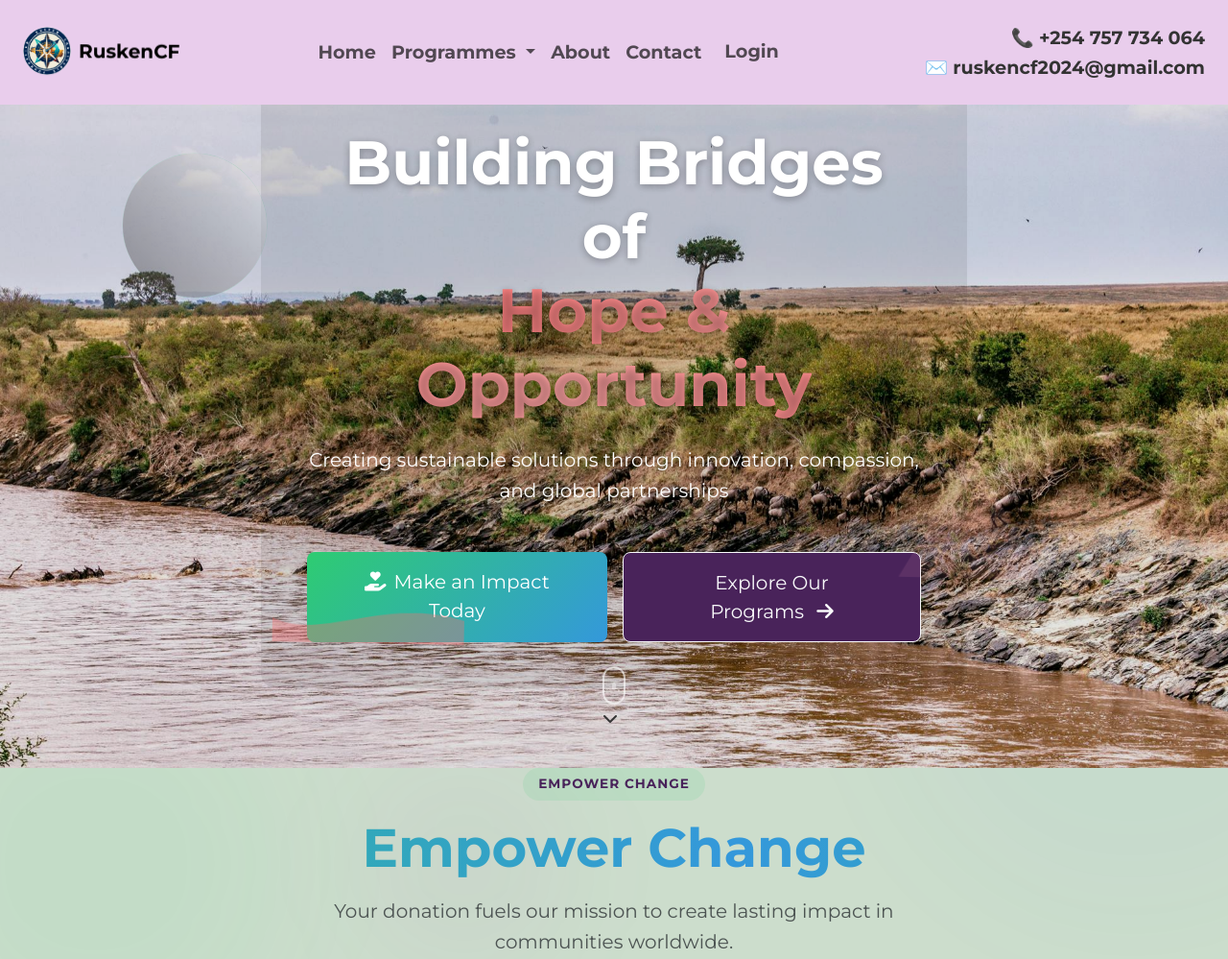
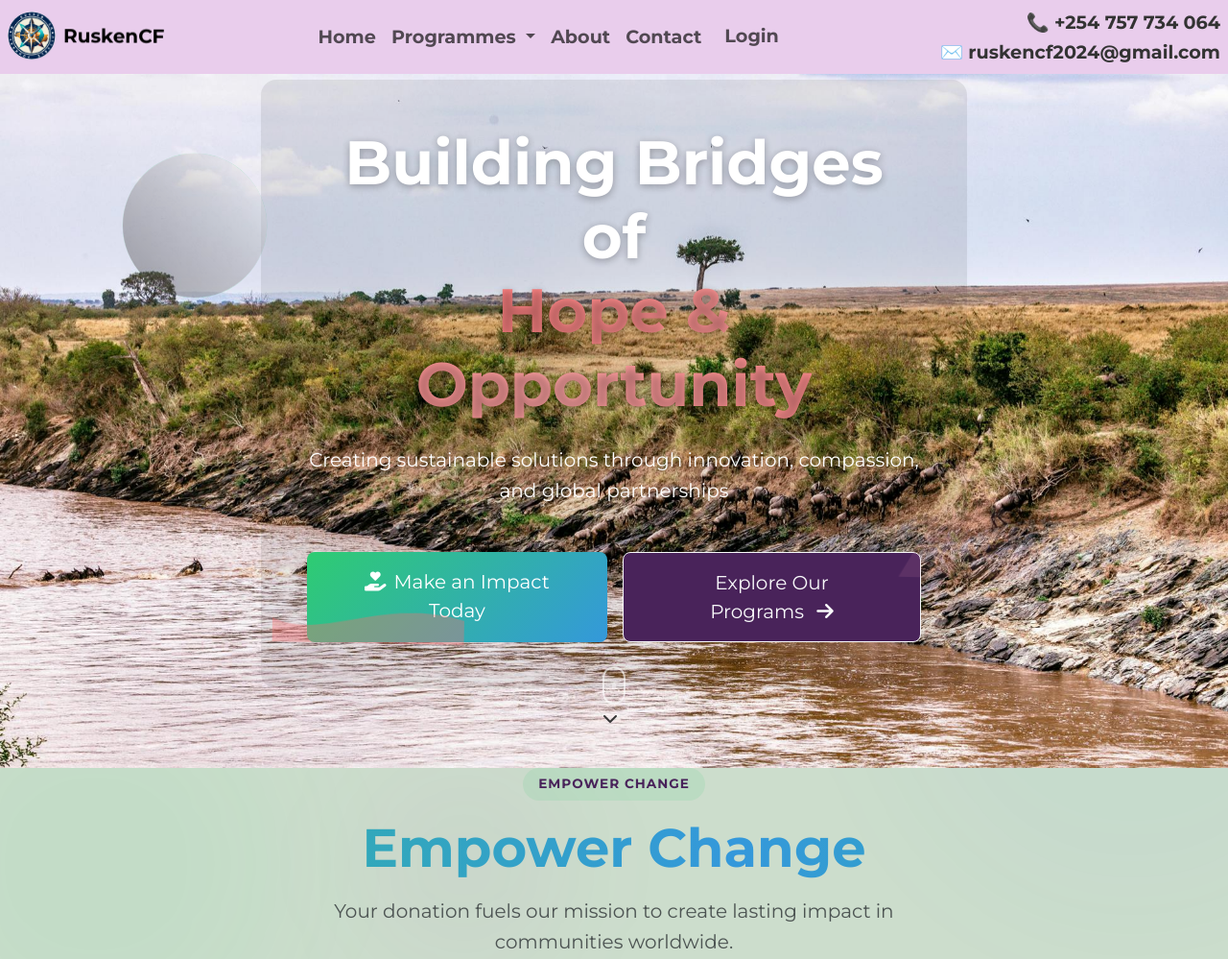
Before and after one commit to KEVINOCHAE/Rusken-Charitable-Foundation, a Flask app: page / in a window 1280 px wide. Shown: the top 999 px of the page at 96% size. Run offline with Flask 3, Linux system fonts and the light colour scheme; data that the repository does not hold is empty; some libraries are stand-ins or nearby versions.

Commit message:
hompage finishing

```diff
--- a/app/static/css/page.css
+++ b/app/static/css/page.css
@@ -41,12 +41,7 @@
 .gradient-overlay {
   position: absolute;
   inset: 0; /* shorthand for top/left/right/bottom: 0 */
-  background: linear-gradient(
-    to bottom,
-    rgba(0, 0, 0, 0.1),
-    rgba(0, 0, 0, 0.1)
-  );
-  z-index: 2;
+
 }
 
 /* 4. Glass-morphism Content Panel */
--- a/app/templates/base.html
+++ b/app/templates/base.html
@@ -62,7 +62,7 @@
 
 <body class="d-flex flex-column min-vh-100">
 
-  <nav class="navbar navbar-expand-lg fixed-top glass-effect custom-blur-navbar p-4" style="background-color: rgb(233, 205, 236);">
+  <nav class="navbar navbar-expand-lg fixed-top glass-effect custom-blur-navbar p-2" style="background-color: rgb(233, 205, 236);">
 
     <!-- Brand -->
     <a class="navbar-brand d-flex align-items-center animate-logo me-2" href="{{ url_for('main.home') }}">
```
Also changed, not shown: 1 other file.
